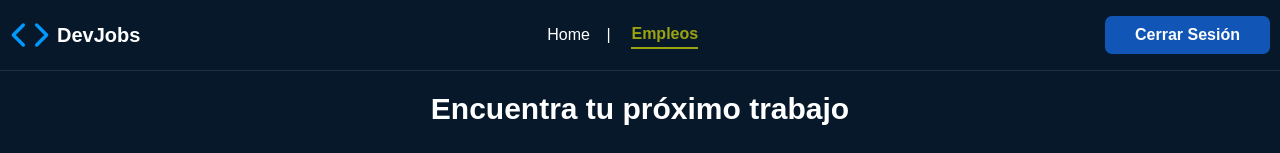
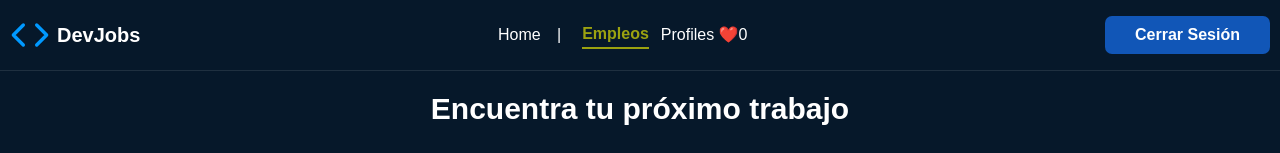
Before and after one commit to fguedez1311/router-and-zuntand, a React (Vite) app: page /search in a window 1280 px wide. Both pictures are taken after a click on the button "Iniciar Sesión". Shown: the top 153 px of the page. Built offline with nearby package versions, Linux system fonts and the light colour scheme; no server answers.

Commit message:
feat:Integrar los favoritos en la UI

```diff
--- a/src/components/Header.jsx
+++ b/src/components/Header.jsx
@@ -1,7 +1,11 @@
 import { NavLink } from "react-router";
 import { useAuthStore } from "../store/authStore";
+import { useFavoritesStore } from "../store/favoritesStore";
 
 export function Header() {
+  const {isLoggedIn}=useAuthStore()
+  const {favoritesCount}=useFavoritesStore()
+  const numberOfFavorites=favoritesCount()
   return (
     <>
       <header className="header">
@@ -29,6 +33,16 @@ export function Header() {
           <NavLink to="/search" className={({isActive}) => `header__a ${isActive ? 'nav-link-active' : ''}`}>
             Empleos
           </NavLink>
+          {
+            isLoggedIn && (
+              <NavLink
+                className={({isActive}) => `header__a ${isActive ? 'nav-link-active' : ''}`}
+                to="/profile"
+              >
+                  Profiles ❤️{numberOfFavorites}
+              </NavLink>
+            )
+          }
         </nav>
         <HeaderUserButton />
       </header>
--- a/src/components/JobCard.jsx
+++ b/src/components/JobCard.jsx
@@ -1,10 +1,21 @@
 import { useState } from "react";
 import { Link } from "./Link";
 import styles from "./JobCard.module.css";
+import { useFavoritesStore } from "../store/favoritesStore";
+
+function JobCardFavoriteButton({jobId}){
+   const {toggleFavorite,isFavorite}=useFavoritesStore()
+   return(
+      <button onClick={()=>toggleFavorite(jobId)}>
+              {isFavorite(jobId) ? '❤️': '🩶'}
+      </button>
+   )
+}
 
 export function JobCard({ job }) {
   const { id, data, titulo, empresa, ubicacion, descripcion } = job;
   const [isApplied, setIsApplied] = useState(false);
+
 
   function handleClick() {
     setIsApplied(!isApplied);
@@ -37,6 +48,7 @@ export function JobCard({ job }) {
           <button onClick={handleClick} className={`boton-azul ${buttonClass} `}>
             {text}
           </button>
+          <JobCardFavoriteButton jobId={job.id}/>
       </div>
     </article>
   );
--- /dev/null
+++ b/src/store/favoritesStore.js
@@ -0,0 +1,32 @@
+import { create } from "zustand";
+
+export const useFavoritesStore=create((set,get)=>({
+    //Estado
+    favorites:[],
+    //Accionesç
+    addFavorite:(jobId)=>{
+        set((state)=>({
+            favorites:state.favorites.includes(jobId)
+                      ? state.favorites
+                      :[...state.favorites,jobId]
+        }))
+    },
+
+    removeFavorite:(jobId)=>{
+        set((state)=>({
+            favorites:state.favorites.filter((id)=>id!==jobId)
+        }))
+    },
+    isFavorite:(jobId)=>{
+        return get().favorites.includes(jobId)
+    },
+    toggleFavorite:(jobId)=>{
+        const {addFavorite,removeFavorite,isFavorite}=get()
+        const isFav=isFavorite(jobId)
+        isFav ? removeFavorite(jobId):addFavorite(jobId)
+    },
+    favoritesCount: () => get().favorites.length,
+
+
+
+}))
```
